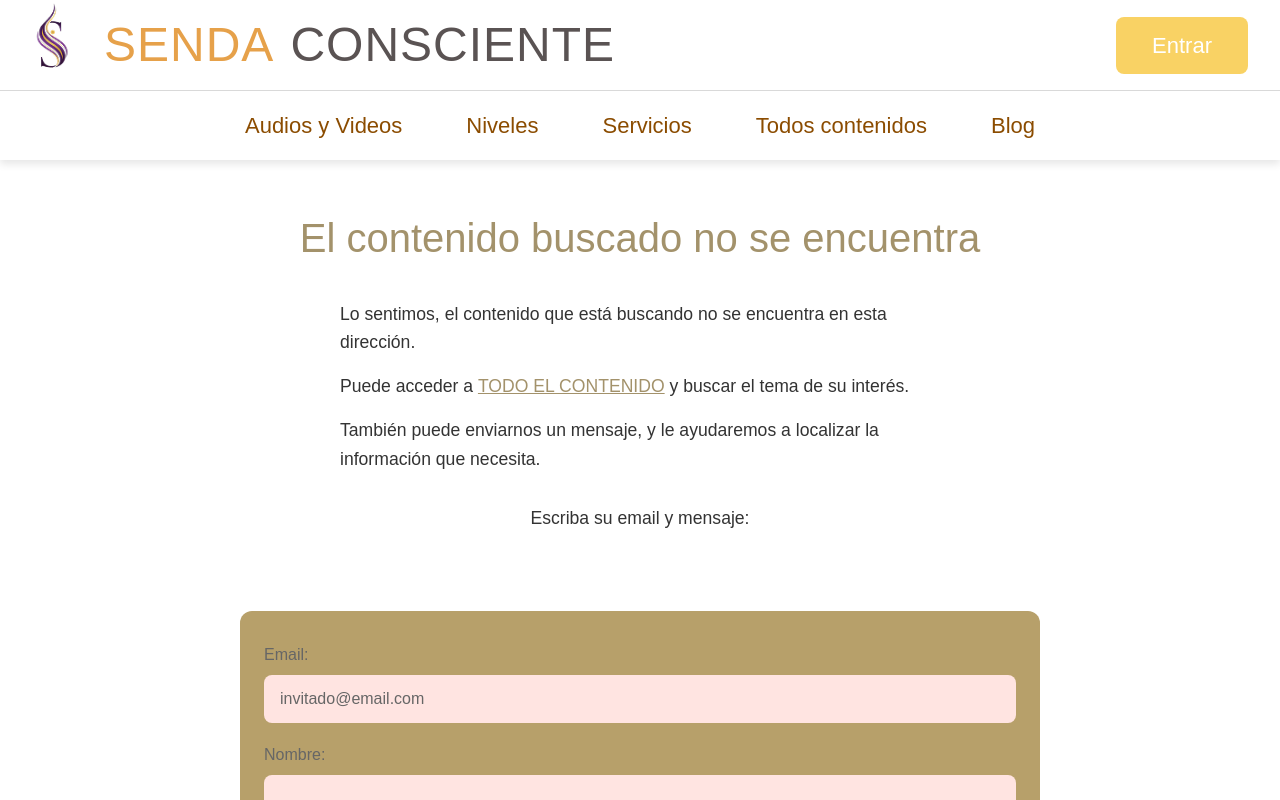
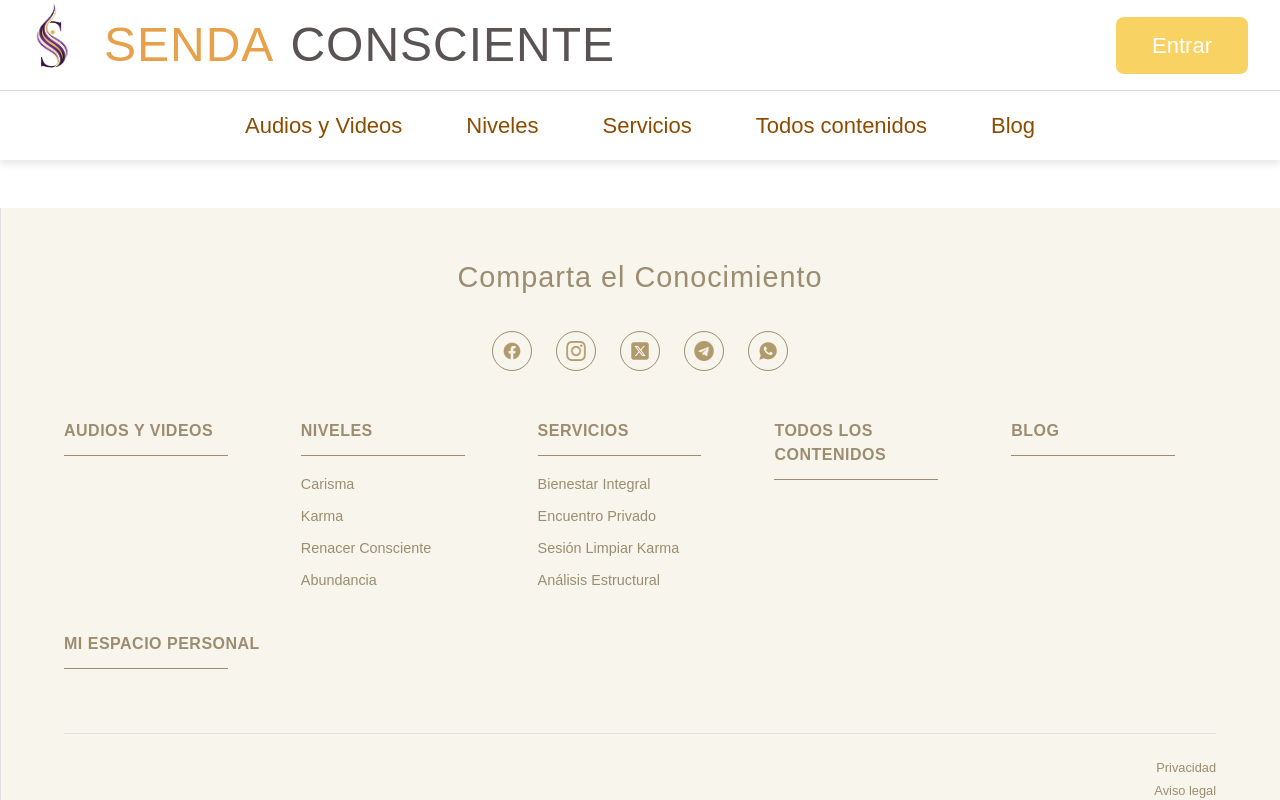
Before and after one commit to orbimatrix/Conscious-path, a Next.js app: page /conocimiento in a window 1280 px wide. Before the commit this address had no page. Shown: the top 800 px of the page. Built offline with nearby package versions, Linux system fonts and the light colour scheme.

Commit message:
Refactor styles in globals.css for improved consistency across pages and enhance layout of Registration and NotFound pages for better user experience.

```diff
--- /dev/null
+++ b/src/app/conocimiento/page.tsx
@@ -0,0 +1,13 @@
+import React from "react";
+import FooterSection from "../components/FooterSection";
+
+export default function AudioVideoPage() {
+  return (
+    <div>
+      <section className="audio-video-hero">
+
+      </section>
+      <FooterSection />
+    </div>
+  );
+}
```
Also changed, not shown: public/girl.png (added).
